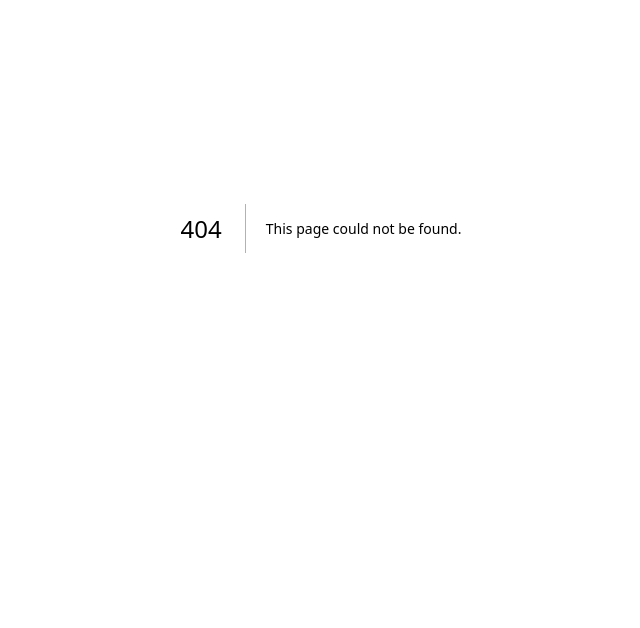
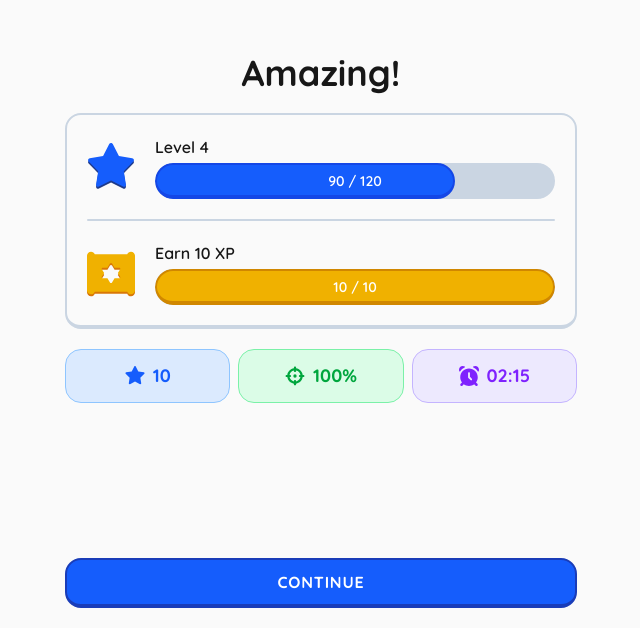
Before and after one commit to anggasaputra25/skolah, a Next.js app: page /reward in a window 1280 px wide. Before the commit this address had no page. Shown: the part 172-800 px from the top of the page, without its empty margins (319-959 px from the left). Built offline with nearby package versions, Linux system fonts and the light colour scheme.

Commit message:
feat: add Reward page with animated counters and progress bar components

```diff
--- a/app/(pages)/(dashboard)/community/comments/page.tsx
+++ b/app/(pages)/(dashboard)/community/comments/page.tsx
@@ -5,10 +5,9 @@ import Sidebar from "@/components/layout/Sidebar"
 import { BorderCard } from "@/components/ui/BorderCard";
 import { Button } from "@/components/ui/Button";
 import { COMMENTS, POSTS } from "@/constants/posts";
-import { faHeart, faMessage, faPaperPlane, faShareNodes } from "@fortawesome/free-solid-svg-icons";
+import { faHeart, faMessage, faPaperPlane } from "@fortawesome/free-solid-svg-icons";
 import { FontAwesomeIcon } from "@fortawesome/react-fontawesome";
 import Image from "next/image";
-import Link from "next/link";
 import { useState } from "react";
 
 const CommentsPage = () => {
--- /dev/null
+++ b/app/(pages)/(dashboard)/reward/page.tsx
@@ -0,0 +1,72 @@
+import { AnimatedCounter } from "@/components/ui/AnimatedCounter";
+import { BorderCard } from "@/components/ui/BorderCard";
+import { ButtonLink } from "@/components/ui/ButtonLink";
+import { ProgressBar } from "@/components/ui/ProgressBar";
+import { faAlarmClock, faCrosshairs, faScrollTorah, faStar } from "@fortawesome/free-solid-svg-icons";
+import { FontAwesomeIcon } from "@fortawesome/react-fontawesome";
+
+const Reward = () => {
+    return (
+        <div className="max-w-lg w-full min-h-dvh mx-auto flex flex-col justify-center items-center gap-5 px-5 md:px-0">
+            <h1 className="text-4xl font-bold">Amazing!</h1>
+            <BorderCard className="w-full space-y-5">
+                <div className="flex gap-5 items-center">
+                    <FontAwesomeIcon icon={faStar} className="w-12! h-12! text-blue-600 filter-[drop-shadow(0px_2px_0px_#1e3a8a)]" />
+                    <div className="space-y-1 w-full font-semibold">
+                        <p>Level 4</p>
+                        <ProgressBar current={90} max={120} barColor="bg-blue-600" borderColor="border-blue-700" duration={1.5} />
+                    </div>
+                </div>
+                <div className="bg-slate-300 w-full h-0.5 rounded-full"></div>
+                <div className="flex gap-5 items-center">
+                    <FontAwesomeIcon icon={faScrollTorah} className="w-12! h-12! text-yellow-500 filter-[drop-shadow(0px_2px_0px_#d97706)]" />
+                    <div className="space-y-1 w-full font-semibold">
+                        <p>Earn 10 XP</p>
+                        <ProgressBar current={10} max={10} barColor="bg-yellow-500" borderColor="border-yellow-600" duration={1.5} />
+                    </div>
+                </div>
+            </BorderCard>
+            <div className="flex gap-2 w-full">
+                <div className="flex gap-2 justify-center items-center rounded-2xl bg-blue-100 w-full p-3 border-blue-300 border">
+                    <FontAwesomeIcon icon={faStar} className="w-5! h-5! text-blue-600" />
+                    <AnimatedCounter
+                        target={10}
+                        duration={1.5}
+                        className="text-lg font-bold text-blue-600"
+                    />
+                </div>
+                <div className="flex gap-2 justify-center items-center rounded-2xl bg-green-100 w-full p-3 border-green-300 border">
+                    <FontAwesomeIcon icon={faCrosshairs} className="w-5! h-5! text-green-600" />
+                    <AnimatedCounter
+                        target={100}
+                        suffix="%"
+                        duration={1.5}
+                        className="text-lg font-bold text-green-600"
+                    />
+                </div>
+                <div className="flex gap-2 justify-center items-center rounded-2xl bg-violet-100 w-full p-3 border-violet-300 border">
+                    <FontAwesomeIcon icon={faAlarmClock} className="w-5! h-5! text-violet-600" />
+                    <div className="flex items-center text-lg font-bold text-violet-600">
+                        <span>0</span>
+                        <AnimatedCounter
+                            target={2}
+                            duration={1.5}
+                        />
+                        <span>:</span>
+                        <AnimatedCounter
+                            target={15}
+                            duration={1.5}
+                        />
+                    </div>
+                </div>
+            </div>
+            <div className="fixed bottom-5 max-w-lg px-5 md:px-0 w-full">
+                <ButtonLink href="/learn" className="w-full">
+                    Continue
+                </ButtonLink>
+            </div>
+        </div>
+    )
+}
+
+export default Reward;
--- /dev/null
+++ b/components/ui/AnimatedCounter.tsx
@@ -0,0 +1,36 @@
+'use client'
+import gsap from "gsap";
+import { useEffect, useRef } from "react";
+
+interface AnimatedCounterProps {
+    target: number;
+    suffix?: string;
+    duration?: number;
+    className?: string;
+}
+
+export const AnimatedCounter = ({
+    target,
+    suffix = "",
+    duration = 1.5,
+    className = "",
+}: AnimatedCounterProps) => {
+    const countRef = useRef<HTMLParagraphElement>(null);
+
+    useEffect(() => {
+        const obj = { value: 0 };
+
+        gsap.to(obj, {
+            value: target,
+            duration,
+            ease: "power2.out",
+            onUpdate: () => {
+                if (countRef.current) {
+                    countRef.current.textContent = `${Math.round(obj.value)}${suffix}`;
+                }
+            },
+        });
+    }, [target, suffix, duration]);
+
+    return <p ref={countRef} className={className}>0{suffix}</p>;
+};
--- /dev/null
+++ b/components/ui/ProgressBar.tsx
@@ -0,0 +1,42 @@
+'use client'
+import gsap from "gsap";
+import { useEffect, useRef } from "react";
+
+interface ProgressBarProps {
+    current: number;
+    max: number;
+    barColor?: string;
+    borderColor?: string;
+    duration?: number;
+}
+
+export const ProgressBar = ({
+    current,
+    max,
+    barColor = "bg-blue-600",
+    borderColor = "border-blue-700",
+    duration = 1.5,
+}: ProgressBarProps) => {
+    const barRef = useRef<HTMLDivElement>(null);
+    const percentage = Math.min(Math.max((current / max) * 100, 0), 100);
+
+    useEffect(() => {
+        gsap.to(barRef.current, {
+            width: `${percentage}%`,
+            duration,
+            ease: "power2.out",
+        });
+    }, [percentage, duration]);
+
+    return (
+        <div className="relative w-full bg-slate-300 rounded-full overflow-hidden">
+            <div
+                ref={barRef}
+                className={`absolute h-full rounded-full border-2 border-b-4 ${barColor} ${borderColor}`}
+            />
+            <p className="text-white z-10 relative text-center p-2 text-sm font-semibold">
+                {current} / {max}
+            </p>
+        </div>
+    );
+}
```
